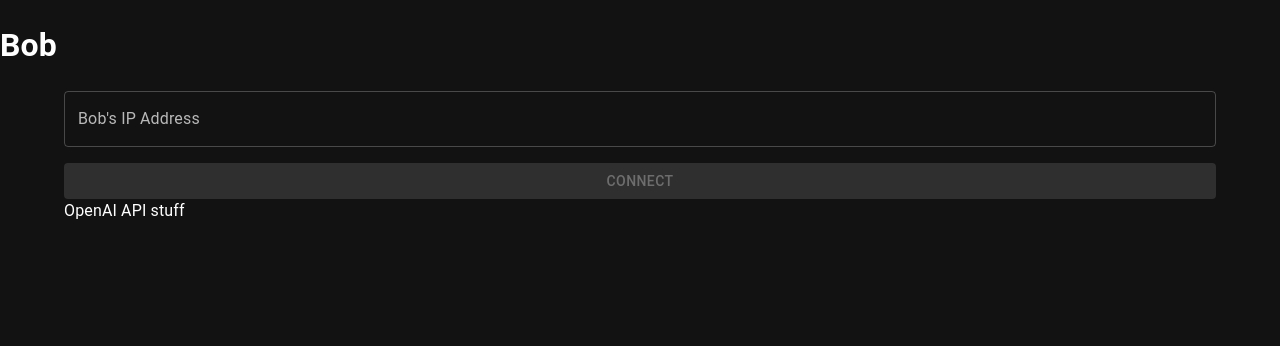
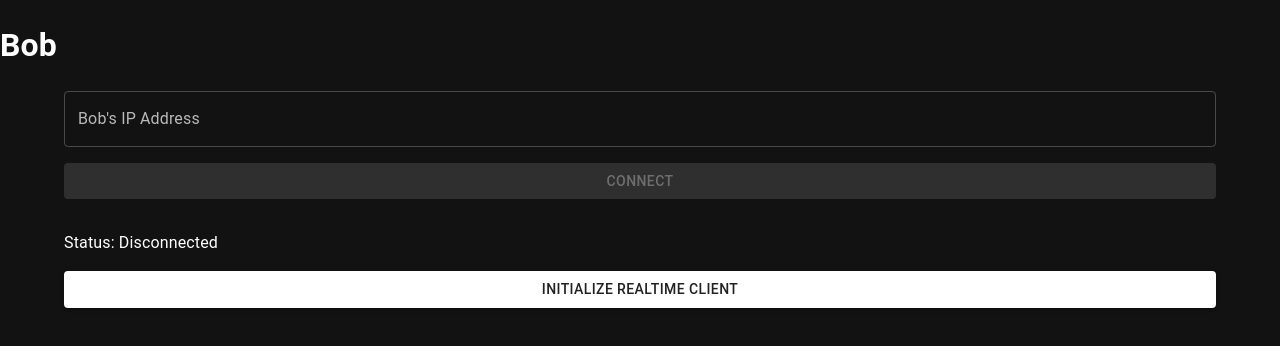
Before and after one commit to Tenemo/bob, a React app in the folder bob-client/: page / in a window 1280 px wide. Shown: the top 346 px of the page. Built offline with nearby package versions, Linux system fonts and the light colour scheme.

Commit message:
Realtime API speaking through speakers

```diff
--- a/bob-client/config/webpack/webpack.common.babel.ts
+++ b/bob-client/config/webpack/webpack.common.babel.ts
@@ -1,6 +1,7 @@
 import path from 'path';
 
-import { DefinePlugin, Configuration } from 'webpack';
+import DotenvPlugin from 'dotenv-webpack';
+import { EnvironmentPlugin, Configuration } from 'webpack';
 
 import packageJSON from '../../package.json';
 
@@ -15,16 +16,14 @@ export const commonConfig: Configuration = {
     },
     target: `web`,
     plugins: [
-        new DefinePlugin({
-            'process.env': {
-                NODE_ENV: JSON.stringify(process.env.NODE_ENV),
-                PORT: JSON.stringify(process.env.PORT),
-                ANALYZE: JSON.stringify(process.env.ANALYZE),
-                BUILD_DATE: JSON.stringify(
-                    new Date().toISOString().split('T')[0],
-                ),
-                OPENAI_API_KEY: JSON.stringify(process.env.OPENAI_API_KEY),
-            },
+        new EnvironmentPlugin({
+            NODE_ENV: 'production',
+            PORT: 3000,
+            ANALYZE: false,
+            BUILD_DATE: JSON.stringify(new Date().toISOString().split('T')[0]),
+        }),
+        new DotenvPlugin({
+            safe: "./.env.sample",
         }),
     ],
     resolve: {
--- a/bob-client/eslint.config.js
+++ b/bob-client/eslint.config.js
@@ -7,7 +7,6 @@ import prettierPlugin from 'eslint-plugin-prettier';
 import prettierPluginRecommended from 'eslint-plugin-prettier/recommended';
 import reactPlugin from 'eslint-plugin-react';
 import reactHooksPlugin from 'eslint-plugin-react-hooks';
-import securityPlugin from 'eslint-plugin-security';
 import globals from 'globals';
 import tseslint, { configs as tsConfigs } from 'typescript-eslint';
 
@@ -39,7 +38,6 @@ export default tseslint.config(
             'jsx-a11y': jsxA11yPlugin,
             'only-error': errorOnlyPlugin,
             prettier: prettierPlugin,
-            security: securityPlugin,
             jest: jestPlugin,
         },
         settings: {
--- a/bob-client/package.json
+++ b/bob-client/package.json
@@ -82,6 +82,7 @@
     "@testing-library/user-event": "^14.5.2",
     "@types/circular-dependency-plugin": "^5.0.8",
     "@types/core-js": "^2.5.8",
+    "@types/dotenv-webpack": "^7.0.8",
     "@types/eslint": "^9.6.1",
     "@types/eslint__js": "^8.42.3",
     "@types/eslint-plugin-prettier": "^3.1.3",
@@ -113,6 +114,7 @@
     "cross-env": "^7.0.3",
     "css-loader": "^7.1.2",
     "css-minimizer-webpack-plugin": "^7.0.0",
+    "dotenv-webpack": "^8.1.0",
     "eslint": "9.14",
     "eslint-config-prettier": "^9.1.0",
     "eslint-import-resolver-typescript": "^3.6.3",
--- a/bob-client/src/app/store.ts
+++ b/bob-client/src/app/store.ts
@@ -37,7 +37,7 @@ const logger = createLogger({
 
 export const rootReducer = combineReducers({
     bob: bobSlice.reducer,
-    bobApi: bobApi.reducer,
+    [bobApi.reducerPath]: bobApi.reducer,
 });
 
 const persistedReducer = persistReducer<RootState>(persistConfig, rootReducer);
--- a/bob-client/src/features/HomePage/Realtime/Realtime.tsx
+++ b/bob-client/src/features/HomePage/Realtime/Realtime.tsx
@@ -1,13 +1,129 @@
-import { Button, Typography, Box } from '@mui/material';
+import { Box, TextField, Button, Typography } from '@mui/material';
 import { RealtimeClient } from '@openai/realtime-api-beta';
-import React, { useState, useEffect, useRef, useCallback } from 'react';
-
-import { useAppSelector } from 'app/hooks';
-import { selectBobConnectionStatus } from 'features/Bob/bobSlice';
-import { useUploadAudioMutation } from 'features/BobApi/bobApi';
+import React, { useState, useRef } from 'react';
 
 const Realtime = (): React.JSX.Element => {
-    return <>OpenAI API stuff</>;
+    const [input, setInput] = useState('');
+    const [status, setStatus] = useState('Disconnected');
+    const [error, setError] = useState('');
+    const clientRef = useRef<RealtimeClient | null>(null);
+
+    const playAudio = (audioData: Int16Array): void => {
+        const audioContext = new AudioContext();
+        const buffer = audioContext.createBuffer(1, audioData.length, 24000);
+        const channelData = buffer.getChannelData(0);
+
+        for (let i = 0; i < audioData.length; i++) {
+            channelData[i] = audioData[i] / 32768.0;
+        }
+
+        const source = audioContext.createBufferSource();
+        source.buffer = buffer;
+        source.connect(audioContext.destination);
+        source.start();
+    };
+
+    const initializeClient = async (): Promise<void> => {
+        try {
+            if (!process.env.OPENAI_API_KEY) {
+                throw new Error('OpenAI API key not found');
+            }
+
+            clientRef.current = new RealtimeClient({
+                apiKey: process.env.OPENAI_API_KEY,
+                dangerouslyAllowAPIKeyInBrowser: true,
+            });
+            clientRef.current.updateSession({ voice: 'coral' });
+
+            clientRef.current.on(
+                'conversation.item.completed',
+                ({
+                    item,
+                }: {
+                    item: {
+                        type: string;
+                        role: string;
+                        formatted?: { audio: Int16Array };
+                    };
+                }) => {
+                    if (
+                        item.type === 'message' &&
+                        item.role === 'assistant' &&
+                        item.formatted?.audio
+                    ) {
+                        playAudio(item.formatted.audio);
+                    }
+                },
+            );
+
+            await clientRef.current.connect();
+            setStatus('Connected');
+            setError('');
+        } catch (err) {
+            setError(
+                err instanceof Error ? err.message : 'Failed to initialize',
+            );
+            setStatus('Error');
+        }
+    };
+
+    const handleSubmit = (): void => {
+        if (!clientRef.current || !input.trim()) return;
+
+        try {
+            clientRef.current.sendUserMessageContent([
+                { type: 'input_text', text: input.trim() },
+            ]);
+            setInput('');
+        } catch (err) {
+            setError(
+                err instanceof Error ? err.message : 'Failed to send message',
+            );
+        }
+    };
+
+    return (
+        <Box sx={{ mt: 4, display: 'flex', flexDirection: 'column', gap: 2 }}>
+            <Typography>Status: {status}</Typography>
+
+            {!clientRef.current && (
+                <Button
+                    disabled={status === 'Connected'}
+                    onClick={() => void initializeClient()}
+                    variant="contained"
+                >
+                    Initialize Realtime Client
+                </Button>
+            )}
+
+            {status === 'Connected' && (
+                <Box sx={{ display: 'flex', gap: 1 }}>
+                    <TextField
+                        fullWidth
+                        onChange={(e) => {
+                            setInput(e.target.value);
+                        }}
+                        onKeyDown={(e) => {
+                            if (e.key === 'Enter') handleSubmit();
+                        }}
+                        placeholder="Type your message..."
+                        value={input}
+                    />
+                    <Button
+                        disabled={!input.trim()}
+                        onClick={() => {
+                            handleSubmit();
+                        }}
+                        variant="contained"
+                    >
+                        Send
+                    </Button>
+                </Box>
+            )}
+
+            {error && <Typography color="error">Error: {error}</Typography>}
+        </Box>
+    );
 };
 
 export default Realtime;
```
Also changed, not shown: 1 other file (tests, documents, lock files or other folders).
